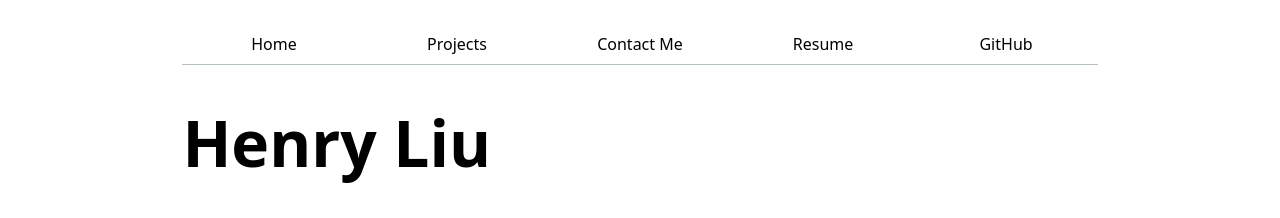
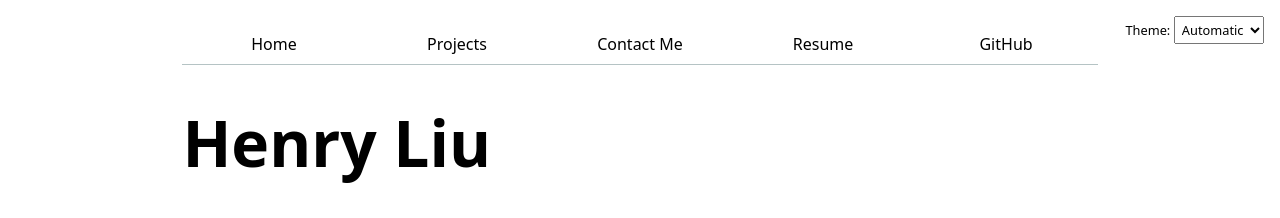
Before and after one commit to henrylliu/portfolio, a plain HTML site: page index.html in a window 1280 px wide. Shown: the top 218 px of the page. Drawn offline with Linux system fonts and the light colour scheme.

Commit message:
Added dark mode

```diff
--- a/global.js
+++ b/global.js
@@ -41,3 +41,22 @@ for (let p of pages) {
     );
     nav.append(a);
 }
+
+document.body.insertAdjacentHTML(
+    'afterbegin',
+    `
+      <label class="color-scheme">
+          Theme:
+          <select id="color-scheme">
+            <option value="light dark">Automatic</option>
+            <option value="light">Light</option>
+            <option value="dark">Dark</option>
+        </select>
+      </label>`,
+);
+const select = document.querySelector('.color-scheme select');
+
+select.addEventListener('input', function (event) {
+    console.log('color scheme changed to', event.target.value);
+    document.documentElement.style.setProperty('color-scheme', event.target.value);
+});
--- a/style.css
+++ b/style.css
@@ -2,6 +2,7 @@ html {
   /* Accent color used throughout the site */
   --color-accent: oklch(0.8618 0.1256 178.2);
   accent-color: var(--color-accent);
+  color-scheme: light dark;
 }
 
 body {
@@ -25,9 +26,8 @@ img {
 nav {
   display: flex;
   margin-bottom: 0.5em;
-  border-bottom-width: 1px;
-  border-bottom-style: solid;
-  border-bottom-color: oklch(80% 3% 200);
+  --border-color: oklch(50% 10% 200 / 40%);
+  border-bottom: 1px solid var(--border-color);
 }
 
 nav ul, nav li {
@@ -45,11 +45,11 @@ nav a {
 nav a:hover {
   border-bottom: 0.4em solid var(--color-accent);
   padding-bottom: 0.1em;
-  background-color: oklch(from var(--color-accent) 95% 5% h);
+  background-color: color-mix(in oklch, var(--color-accent), canvas 85%);
 }
 
 nav a.current {
-  border-bottom: 0.4em solid oklch(80% 3% 200);
+  border-bottom: 0.4em solid var(--border-color);
   padding-bottom: 0.1em;
   font-weight: bold;
 }
@@ -178,3 +178,18 @@ h1, h2, h3, h4, h5, h6 {
   line-height: 1.1;
   text-wrap: balance;
 }
+
+/* ----------------------------LIGHT/DARK---------------------------- */
+.color-scheme {
+  position: absolute;
+  top: 1rem;
+  right: 1rem;
+  font-size: 80%;
+  font-family: inherit;
+}
+
+.color-scheme select {
+  font-family: inherit;
+  font-size: inherit;
+  padding: 0.25em;
+}
```
